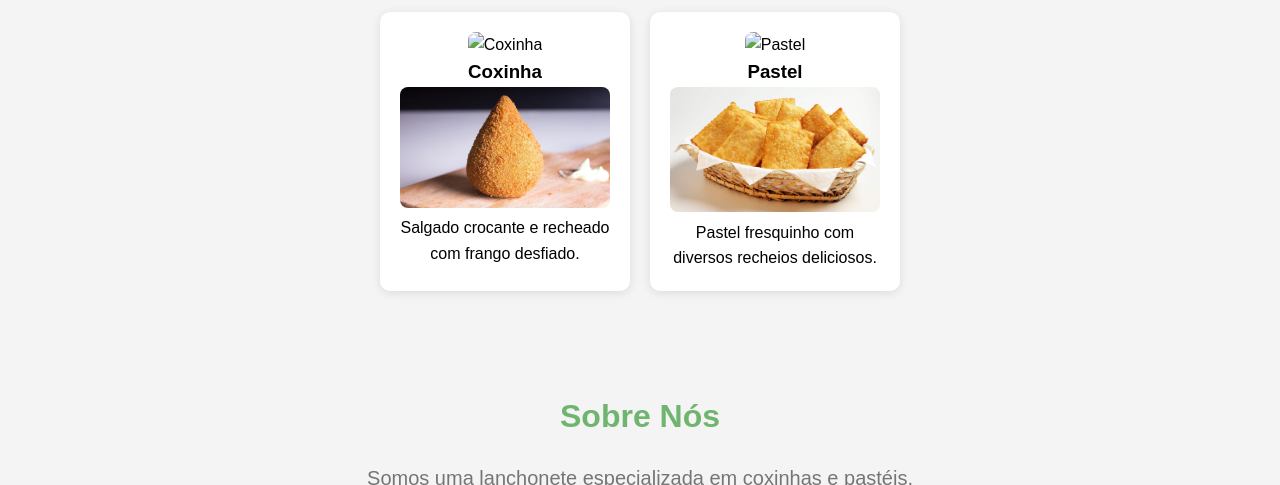
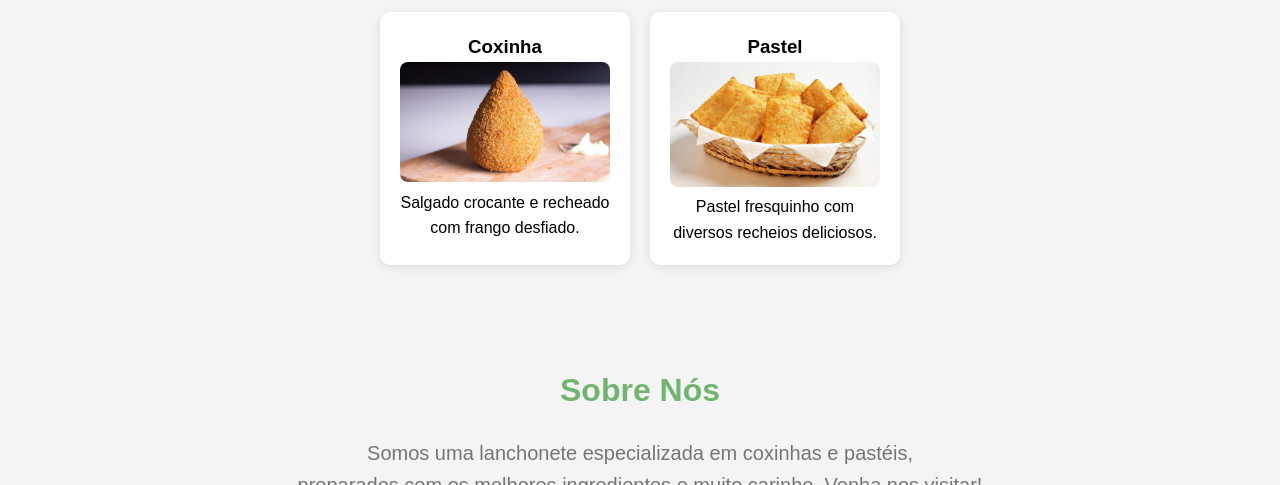
Before and after one commit to eunathan098/PageCox, a plain HTML site: page index.html in a window 1280 px wide. Shown: the part 615-1100 px from the top of the page. Drawn offline with Linux system fonts and the light colour scheme.

Commit message:
Ajuste no Template

```diff
--- a/index.html
+++ b/index.html
@@ -39,13 +39,11 @@
       <h2>Nosso Cardápio</h2>
       <div class="produtos">
         <div class="produto">
-          <img src="coxinha.jpg" alt="Coxinha" />
           <h3>Coxinha</h3>
           <img src="imagens/coxinha.jpg" alt="">
           <p>Salgado crocante e recheado com frango desfiado.</p>
         </div>
         <div class="produto">
-          <img src="pastel.jpg" alt="Pastel" />
           <h3>Pastel</h3>
           <img src="imagens/pastel.jpg" alt="">
           <p>Pastel fresquinho com diversos recheios deliciosos.</p>
```
